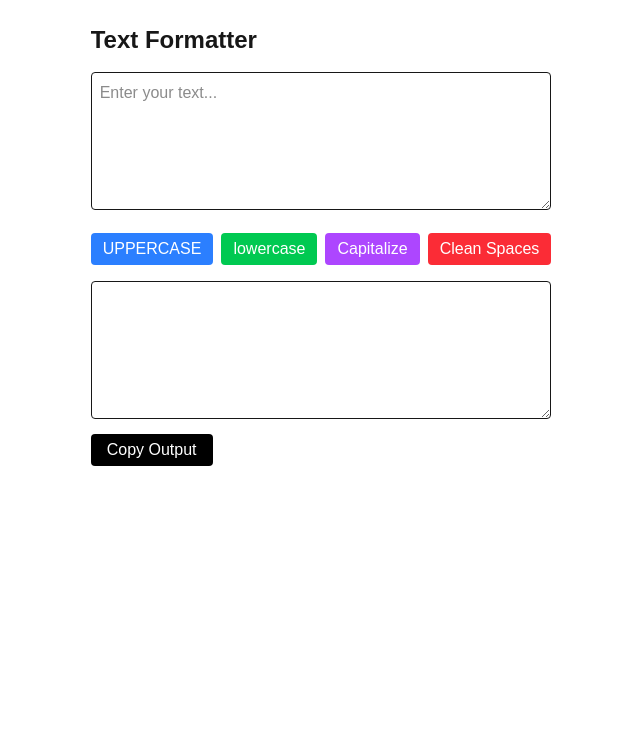
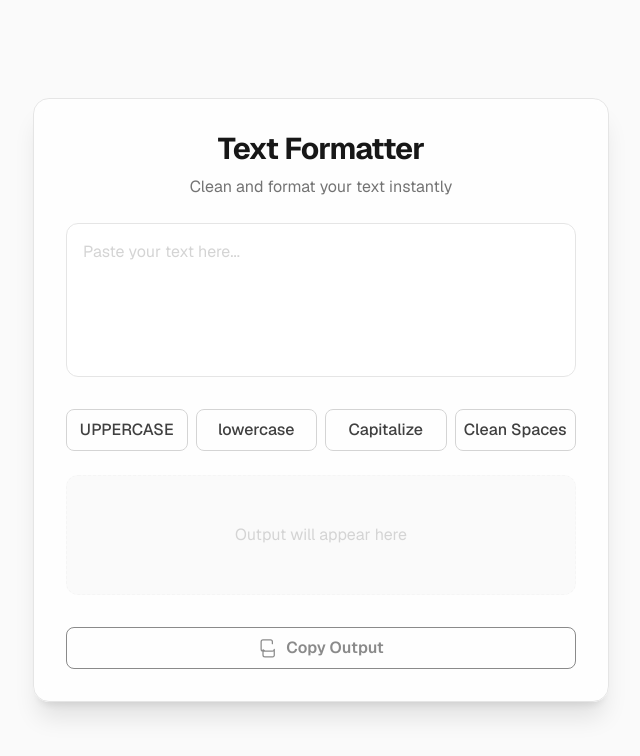
Before and after one commit to ius-sharma/boring-tools, a Next.js app: page /text-formatter in a window 1280 px wide. Shown: the top 756 px of the page, without its empty margins (319-959 px from the left). Built offline with nearby package versions, Linux system fonts and the light colour scheme.

Commit message:
Improve text formatter UI: modern minimalist design and black text

```diff
--- a/app/text-formatter/page.jsx
+++ b/app/text-formatter/page.jsx
@@ -4,65 +4,93 @@ import { useState } from "react";
 export default function TextFormatter() {
   const [text, setText] = useState("");
   const [output, setOutput] = useState("");
+  const [showToast, setShowToast] = useState(false);
 
   const toUpper = () => setOutput(text.toUpperCase());
+  const toLower = () => setOutput(text.toLowerCase());
+  const capitalize = () => setOutput(text.replace(/\b\w/g, (c) => c.toUpperCase()));
+  const cleanSpaces = () => setOutput(text.replace(/\s+/g, " ").trim());
 
-  const toLower = () => setOutput(text.toLowerCase());
-
-  const capitalize = () =>
-    setOutput(text.replace(/\b\w/g, (c) => c.toUpperCase()));
-
-  // ✅ FIXED (Clean extra spaces)
-  const cleanSpaces = () =>
-    setOutput(text.replace(/\s+/g, " ").trim());
-
-  const copyText = () => {
-    navigator.clipboard.writeText(output);
+  const copyText = async () => {
+    if (!output) return;
+    await navigator.clipboard.writeText(output);
+    setShowToast(true);
+    setTimeout(() => setShowToast(false), 1500);
   };
 
   return (
-    <div className="p-6 max-w-2xl mx-auto">
-      <h1 className="text-2xl font-bold mb-4">Text Formatter</h1>
+    <div className="min-h-screen bg-neutral-50 flex items-center justify-center p-4 font-sans">
+      <div className="bg-white/80 backdrop-blur shadow-xl rounded-2xl p-8 w-full max-w-xl border border-neutral-200 flex flex-col gap-6">
+        <div className="flex flex-col gap-1 items-center">
+          <h1 className="text-3xl font-bold tracking-tight text-neutral-900 mb-1">Text Formatter</h1>
+          <p className="text-neutral-500 text-base">Clean and format your text instantly</p>
+        </div>
 
+        {/* Input */}
         <textarea
-        className="w-full p-2 border rounded mb-4"
+          className="w-full p-4 border border-neutral-200 rounded-xl mb-2 bg-white focus:outline-none focus:ring-2 focus:ring-neutral-900 transition resize-none text-base text-black placeholder:text-neutral-300"
           rows="5"
-        placeholder="Enter your text..."
+          placeholder="Paste your text here..."
           value={text}
           onChange={(e) => setText(e.target.value)}
+          spellCheck={false}
         />
 
-      <div className="flex gap-2 mb-4 flex-wrap">
-        <button onClick={toUpper} className="bg-blue-500 text-white px-3 py-1 rounded">
-          UPPERCASE
-        </button>
-
-        <button onClick={toLower} className="bg-green-500 text-white px-3 py-1 rounded">
-          lowercase
-        </button>
-
-        <button onClick={capitalize} className="bg-purple-500 text-white px-3 py-1 rounded">
-          Capitalize
-        </button>
-
-        <button onClick={cleanSpaces} className="bg-red-500 text-white px-3 py-1 rounded">
-          Clean Spaces
-        </button>
+        {/* Buttons */}
+        <div className="grid grid-cols-2 sm:grid-cols-4 gap-2">
+          <button onClick={toUpper} className="border border-neutral-300 rounded-lg py-2 px-2 text-neutral-700 hover:bg-neutral-100 transition font-medium focus:outline-none focus:ring-2 focus:ring-neutral-900">UPPERCASE</button>
+          <button onClick={toLower} className="border border-neutral-300 rounded-lg py-2 px-2 text-neutral-700 hover:bg-neutral-100 transition font-medium focus:outline-none focus:ring-2 focus:ring-neutral-900">lowercase</button>
+          <button onClick={capitalize} className="border border-neutral-300 rounded-lg py-2 px-2 text-neutral-700 hover:bg-neutral-100 transition font-medium focus:outline-none focus:ring-2 focus:ring-neutral-900">Capitalize</button>
+          <button onClick={cleanSpaces} className="border border-neutral-300 rounded-lg py-2 px-2 text-neutral-700 hover:bg-neutral-100 transition font-medium focus:outline-none focus:ring-2 focus:ring-neutral-900">Clean Spaces</button>
         </div>
 
+        {/* Output */}
+        {output ? (
           <textarea
-        className="w-full p-2 border rounded mb-2"
+            className="w-full p-4 border border-neutral-100 rounded-xl bg-neutral-50 text-base mb-2 resize-none focus:outline-none text-black"
             rows="5"
             value={output}
             readOnly
+            spellCheck={false}
           />
+        ) : (
+          <div className="w-full p-4 border border-dashed border-neutral-100 rounded-xl bg-neutral-50 text-neutral-300 text-base mb-2 min-h-[120px] flex items-center justify-center select-none">
+            Output will appear here
+          </div>
+        )}
 
+        {/* Copy */}
         <button
           onClick={copyText}
-        className="bg-black text-white px-4 py-1 rounded"
+          className={`w-full border border-neutral-900 text-neutral-900 py-2 rounded-lg font-semibold flex items-center justify-center gap-2 hover:bg-neutral-900 hover:text-white transition focus:outline-none focus:ring-2 focus:ring-neutral-900 ${!output ? 'opacity-50 cursor-not-allowed' : ''}`}
+          disabled={!output}
+          aria-label="Copy Output"
         >
+          <svg xmlns="http://www.w3.org/2000/svg" fill="none" viewBox="0 0 24 24" strokeWidth={1.5} stroke="currentColor" className="w-5 h-5">
+            <path strokeLinecap="round" strokeLinejoin="round" d="M8.25 15.75H6A2.25 2.25 0 013.75 13.5v-9A2.25 2.25 0 016 2.25h9A2.25 2.25 0 0117.25 4.5v2.25m-9 9h9A2.25 2.25 0 0019.5 13.5v6A2.25 2.25 0 0117.25 22.5h-9A2.25 2.25 0 016 20.25v-6z" />
+          </svg>
           Copy Output
         </button>
+
+        {/* Toast */}
+        {showToast && (
+          <div className="fixed bottom-6 left-1/2 -translate-x-1/2 bg-neutral-900 text-white px-4 py-2 rounded-lg shadow-lg text-sm z-50 animate-fade-in-out">
+            Output copied!
+          </div>
+        )}
+      </div>
+      <style jsx global>{`
+        html { font-family: 'Inter', 'Helvetica Neue', Arial, 'system-ui', sans-serif; }
+        .animate-fade-in-out {
+          animation: fadeInOut 1.5s;
+        }
+        @keyframes fadeInOut {
+          0% { opacity: 0; transform: translateY(10px); }
+          10% { opacity: 1; transform: translateY(0); }
+          90% { opacity: 1; transform: translateY(0); }
+          100% { opacity: 0; transform: translateY(-10px); }
+        }
+      `}</style>
     </div>
   );
 }
```
Lines whose indentation alone changed are shown as unchanged.
